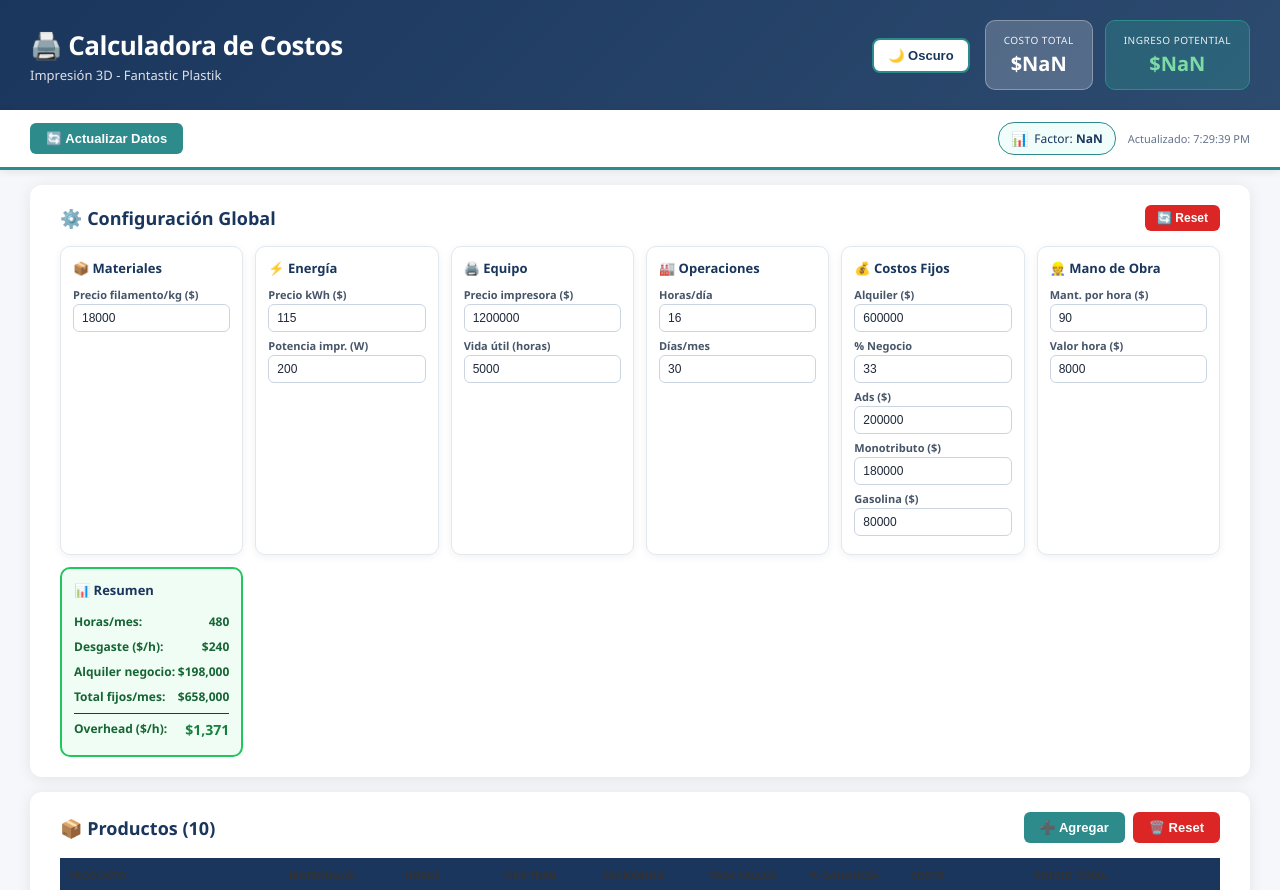
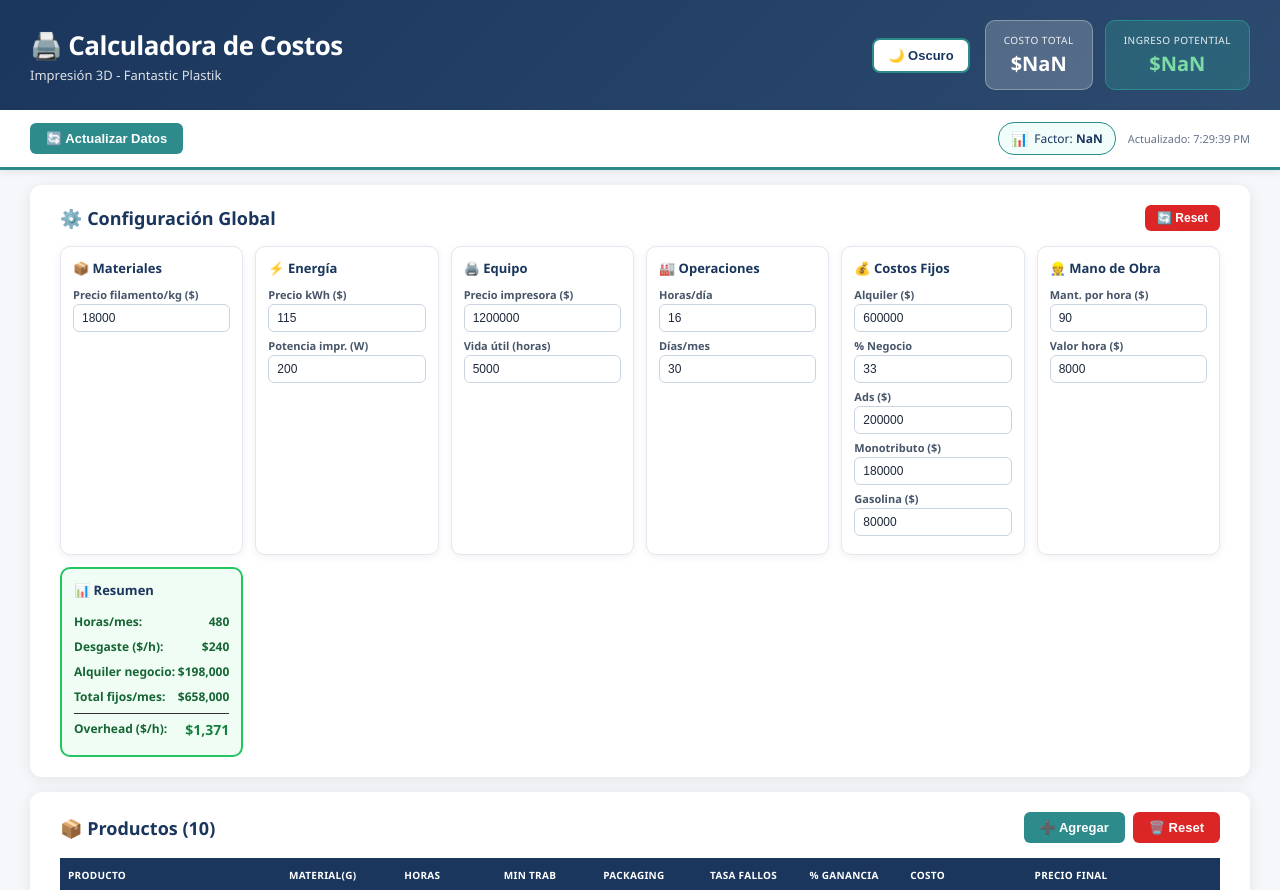
Before and after one commit to JerryblackVe/calculadora-3d, a Next.js app: page / in a window 1280 px wide. Shown: the top 890 px of the page. Built offline with nearby package versions, Linux system fonts and the light colour scheme; no server answers; the database is empty.

Commit message:
fix: apply theme colors to table headers

```diff
--- a/pages/index.js
+++ b/pages/index.js
@@ -345,16 +345,16 @@ export default function Home() {
           <table style={styles.table}>
             <thead>
               <tr style={{...styles.headerRow, ...theme.headerRow}}>
-                <th style={{...styles.th, width: '160px'}}>Producto</th>
-                <th style={{...styles.th, width: '70px'}}>Material(g)</th>
-                <th style={{...styles.th, width: '60px'}}>Horas</th>
-                <th style={{...styles.th, width: '60px'}}>Min Trab</th>
-                <th style={{...styles.th, width: '70px'}}>Packaging</th>
-                <th style={{...styles.th, width: '70px'}}>Tasa Fallos</th>
-                <th style={{...styles.th, width: '70px'}}>% Ganancia</th>
-                <th style={{...styles.th, width: '90px'}}>COSTO</th>
-                <th style={{...styles.th, width: '100px'}}>PRECIO FINAL</th>
-                <th style={{...styles.th, width: '40px'}}></th>
+                <th style={{...styles.th, ...theme.th, width: '160px'}}>Producto</th>
+                <th style={{...styles.th, ...theme.th, width: '70px'}}>Material(g)</th>
+                <th style={{...styles.th, ...theme.th, width: '60px'}}>Horas</th>
+                <th style={{...styles.th, ...theme.th, width: '60px'}}>Min Trab</th>
+                <th style={{...styles.th, ...theme.th, width: '70px'}}>Packaging</th>
+                <th style={{...styles.th, ...theme.th, width: '70px'}}>Tasa Fallos</th>
+                <th style={{...styles.th, ...theme.th, width: '70px'}}>% Ganancia</th>
+                <th style={{...styles.th, ...theme.th, width: '90px'}}>COSTO</th>
+                <th style={{...styles.th, ...theme.th, width: '100px'}}>PRECIO FINAL</th>
+                <th style={{...styles.th, ...theme.th, width: '40px'}}></th>
               </tr>
             </thead>
             <tbody>
```
